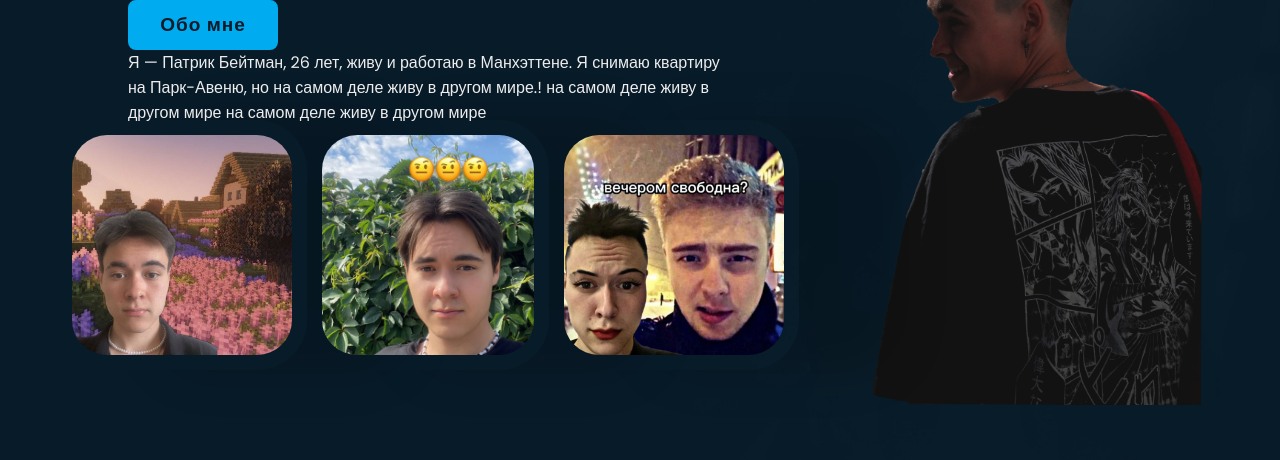
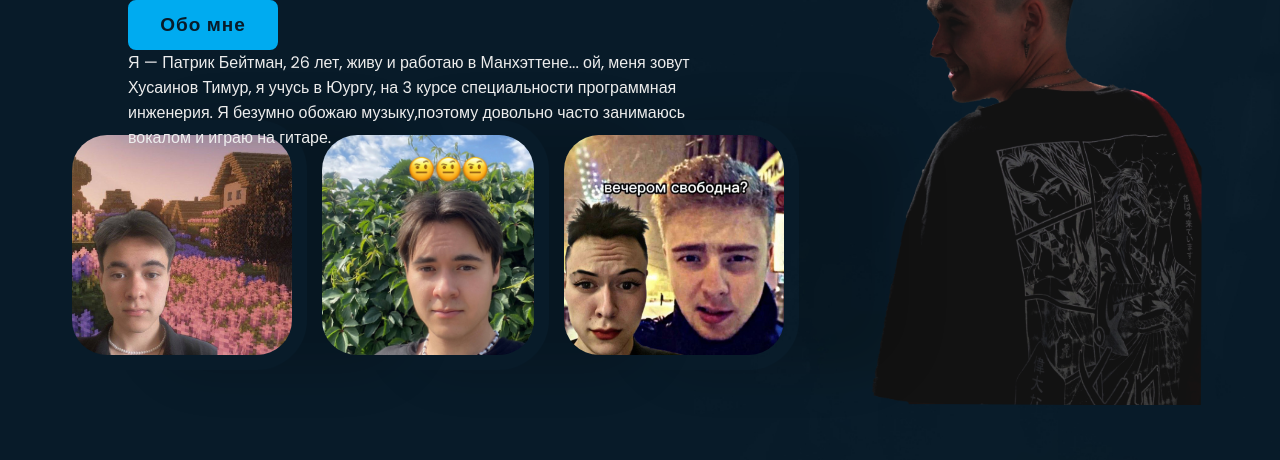
Before and after one commit to SilentGodTM/SilentGodTM.github.io, a plain HTML site: page index.html in a window 1280 px wide. Both pictures are taken after a click on the link "Обо мне". Shown: the part 238-698 px from the top of the page. Drawn offline with nearby package versions, Linux system fonts and the light colour scheme.

Commit message:
Update index.html

```diff
--- a/index.html
+++ b/index.html
@@ -31,8 +31,11 @@
 
                 <div class="btn-box">
                     <a href="#" class="buttoninfo"> Обо мне</a>
-                    <div class="info" style="display:none;">Я — Патрик Бейтман, 26 лет, живу и работаю в Манхэттене.
-                         Я снимаю квартиру на Парк-Авеню, но на самом деле живу в другом мире.! на самом деле живу в другом мире на самом деле живу в другом мире</div>
+                    <div class="info" style="display:none;">Я — Патрик Бейтман, 26 лет, живу и работаю в Манхэттене... ой, меня зовут Хусаинов Тимур,
+                        я  учусь в Юургу,
+                            на 3 курсе специальности программная инженерия.
+                        Я безумно обожаю музыку,поэтому довольно часто занимаюсь вокалом и играю на гитаре.
+                         </div>
 
                 </div>
                 <div class="down">
```
